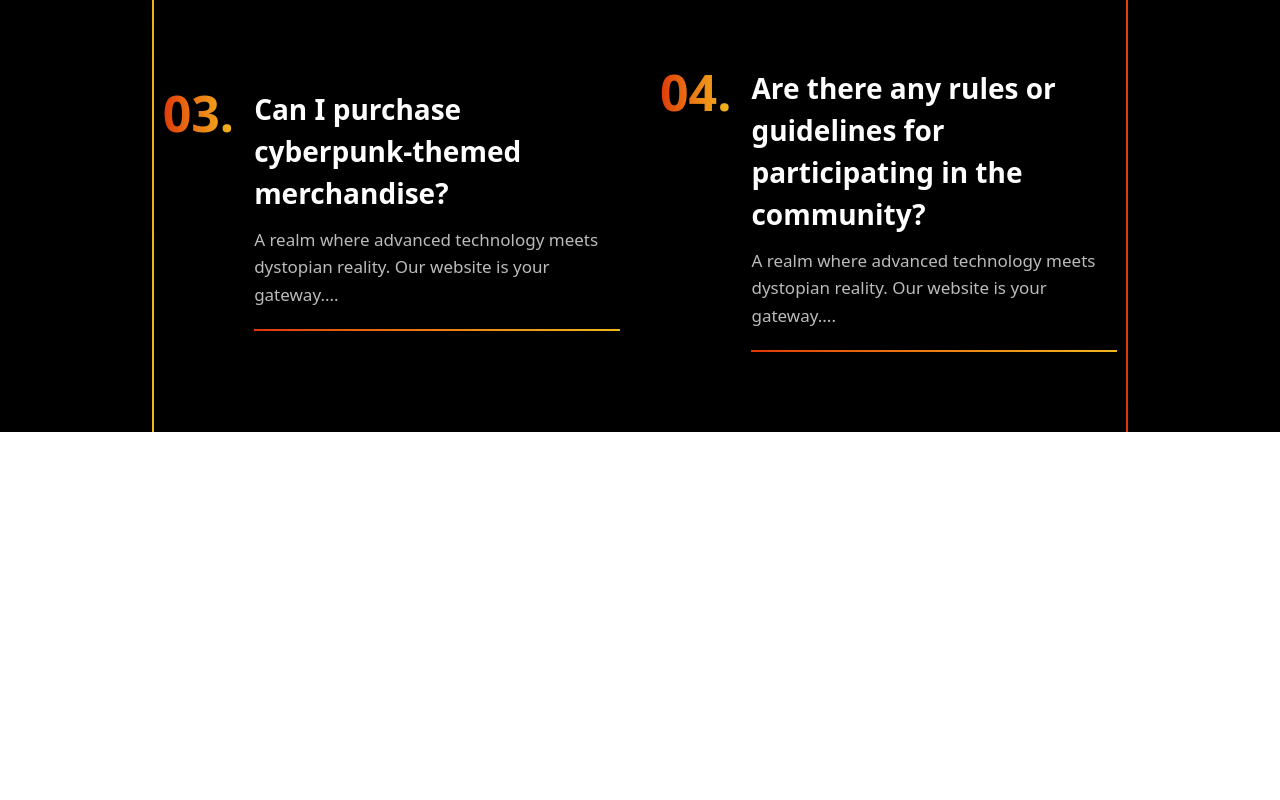
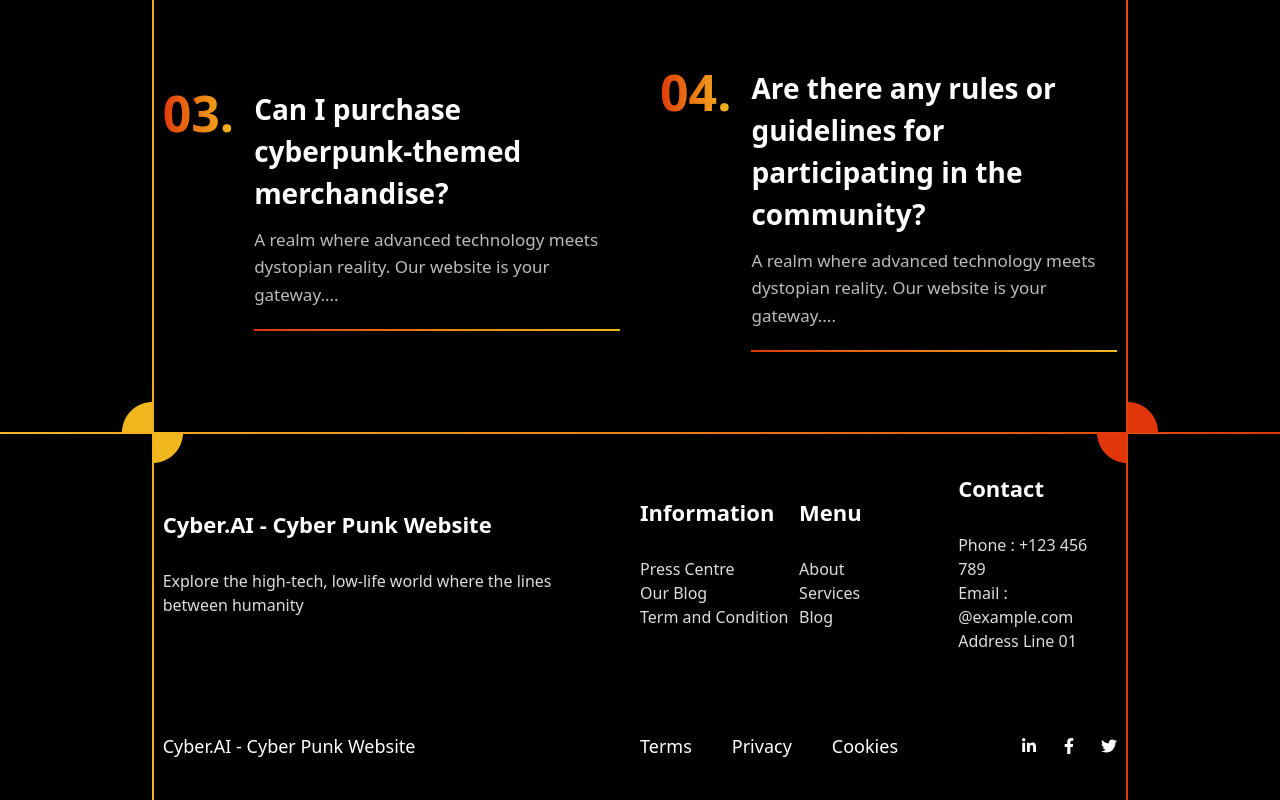
Before and after one commit to khaled6013/cyber-ai, a Next.js app: page / in a window 1280 px wide. Shown: the part 5822-6622 px from the top of the page. Before the commit the page ends 6254 px from the top, so only its background shows below. Built offline with nearby package versions, Linux system fonts and the light colour scheme.

Commit message:
footer part

```diff
--- /dev/null
+++ b/app/home/Footer.jsx
@@ -0,0 +1,81 @@
+import React from 'react'
+import { FaFacebookF, FaLinkedinIn, FaTwitter } from "react-icons/fa";
+
+
+const Footer = () => {
+    return (
+        <>
+            <div className="py-10 bg-black relative">
+                <div className="w-full h-0.5 bg-linear-to-l from-[#E03609] to-[#F0B71F]  absolute top-0 left-0">
+                </div>
+                <div className="w-11/12 lg:w-10/12 mx-auto px-14">
+                    <div className="flex items-center">
+                        <div className="w-3/6">
+                            <h2 className="font-semibold text-white text-[22px]">Cyber.AI - Cyber Punk Website</h2>
+                            <p className='text-[#DDDDDD] text-[16px] pt-7'>Explore the high-tech, low-life world where the lines<br></br> between humanity </p>
+                        </div>
+                        <div className="w-1/6">
+                            <h2 className="font-semibold text-white text-[22px]">Information</h2>
+                            <p className='text-[#DDDDDD] text-[16px] pt-7'>Press Centre</p>
+                            <p className='text-[#DDDDDD] text-[16px] '>Our Blog</p>
+                            <p className='text-[#DDDDDD] text-[16px] '>Term and Condition</p>
+                        </div>
+                        <div className="w-1/6">
+                            <h2 className="font-semibold text-white text-[22px]">Menu</h2>
+                            <p className='text-[#DDDDDD] text-[16px] pt-7'>About</p>
+                            <p className='text-[#DDDDDD] text-[16px] '>Services</p>
+                            <p className='text-[#DDDDDD] text-[16px] '>Blog</p>
+                        </div>
+                        <div className="w-1/6">
+                            <h2 className="font-semibold text-white text-[22px]">Contact</h2>
+                            <p className='text-[#DDDDDD] text-[16px] pt-7'>Phone : +123 456 789</p>
+                            <p className='text-[#DDDDDD] text-[16px] '>Email   : @example.com</p>
+                            <p className='text-[#DDDDDD] text-[16px] '>Address Line 01</p>
+                        </div>
+                    </div>
+                    <div className="flex mt-20 items-center">
+                        <div className="w-3/6">
+                            <h2 className="font-medium text-white text-[18px]">Cyber.AI - Cyber Punk Website</h2>
+                        </div>
+                        <div className="w-3/6">
+                            <div className="flex items-center justify-between">
+                                <ul className='flex items-center gap-x-10'>
+                                    <li>
+                                        <a href="" className="font-medium text-white text-[18px]">Terms</a>
+                                    </li>
+                                    <li>
+                                        <a href="" className="font-medium text-white text-[18px]">Privacy</a>
+                                    </li>
+                                    <li>
+                                        <a href="" className="font-medium text-white text-[18px]">Cookies</a>
+                                    </li>
+                                </ul>
+                                <div className="flex items-center gap-x-6">
+                                    <ul className='flex items-center gap-x-6'>
+                                        <li>
+                                            <a href="#" className='text-white'><FaLinkedinIn /></a>
+                                        </li>
+                                        <li>
+                                            <a href="#" className='text-white'><FaFacebookF /></a>
+                                        </li>
+                                        <li>
+                                            <a href="#" className='text-white '><FaTwitter /></a>
+                                        </li>
+                                    </ul>
+                                </div>
+                            </div>
+                        </div>
+                    </div>
+                </div>
+                <div className="absolute -top-[30px] right-[122px]">
+                    <img src="/image/ut.png" alt="u" />
+                </div>
+                <div className="absolute -top-[30px] left-[122px]">
+                    <img src="/image/u.png" alt="u" />
+                </div>
+            </div>
+        </>
+    )
+}
+
+export default Footer
--- a/app/page.js
+++ b/app/page.js
@@ -1,5 +1,6 @@
 import Banner from "./home/Banner";
 import Dive from "./home/Dive";
+import Footer from "./home/Footer";
 import Gritty from "./home/Gritty";
 import Nav from "./home/Nav";
 import Universe from "./home/Universe";
@@ -15,6 +16,7 @@ export default function Home() {
         <Universe></Universe>
         <Dive></Dive>
         <Gritty></Gritty>
+        <Footer></Footer>
         <div className="absolute top-0 left-38 h-full w-0.5 bg-linear-to-b from-[#E03609] to-[#F0B71F]"></div>
         <div className="absolute top-0 right-38 h-full w-0.5 bg-linear-to-b from-[#F0B71F] to-[#E03609]"></div>
       </div>
```
